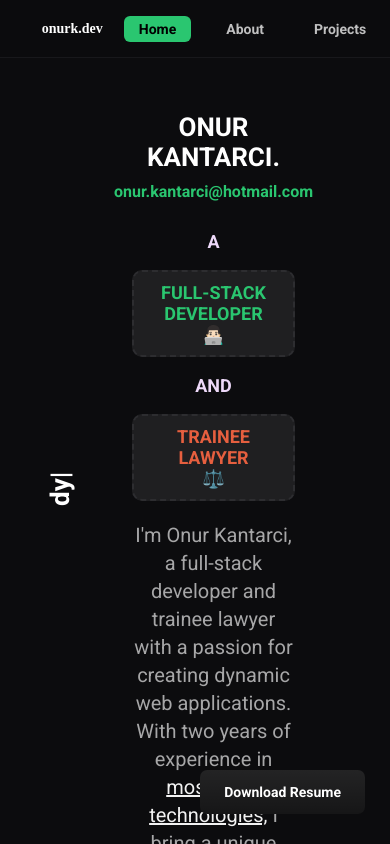
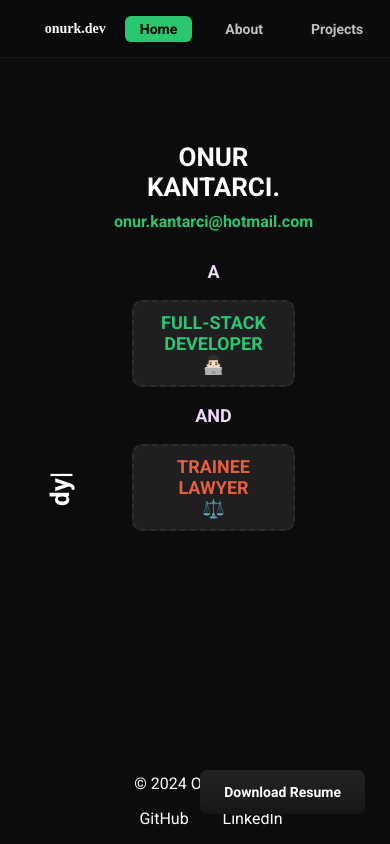
Before and after one commit to onurkantarci/onurkantarci.github.io, an Astro site: page / in a window 390 px wide. Built offline with nearby package versions, Linux system fonts and the light colour scheme; Astro itself is replaced by a stand-in of ours; a web font is replaced by a local one.

Commit message:
adjust responsiveness

```diff
--- a/src/layouts/Layout.astro
+++ b/src/layouts/Layout.astro
@@ -130,7 +130,7 @@ const currentPath = Astro.url.pathname;
 
   @media (max-width: 640px) {
     .page-container {
-      gap: 20px;
+      gap: 18px;
     }
   }
 </style>
--- a/src/pages/index.astro
+++ b/src/pages/index.astro
@@ -281,6 +281,7 @@ import Layout from "../layouts/Layout.astro";
     p {
       font-size: 20px;
       text-align: center;
+      display: none;
     }
 
     #typing {
@@ -305,7 +306,7 @@ import Layout from "../layouts/Layout.astro";
     }
 
     .whole-container {
-      margin-top: 0;
+      margin-top: 30px;
       margin-left: 100px;
     }
   }
```
